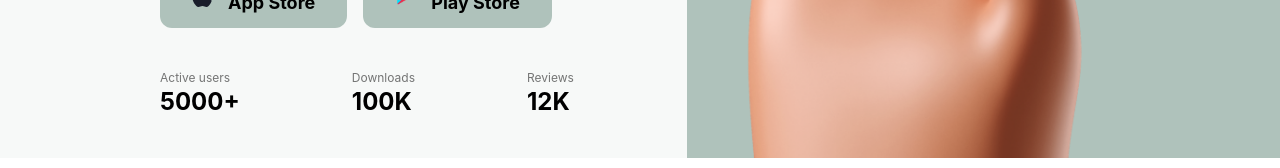
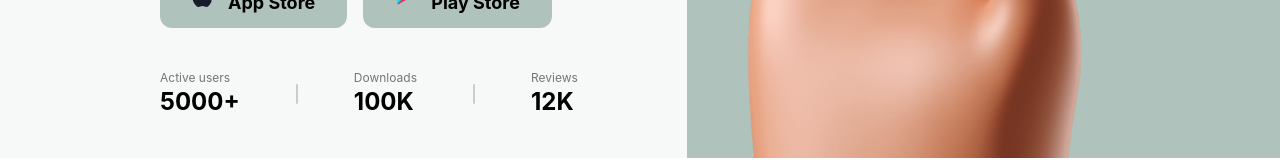
Before and after one commit to Sam15876/Nextjs-Payment-Saas-Landing-Page-Final, a Next.js app: page /home in a window 1280 px wide. Shown: the part 763-931 px from the top of the page. Built offline with nearby package versions, Linux system fonts and the light colour scheme.

Commit message:
Fix issue with separators not showing up in metrics portion of hero component

```diff
--- a/components/home/hero.js
+++ b/components/home/hero.js
@@ -61,7 +61,7 @@ function MetricsComponent({ metrics=[] }) {
         {
             metrics.map((metric, index) => {
                 return(
-                    <div key={metric.name}>
+                    <div key={metric.name} className='flex items-center'>
 
                         {/* Metric box */}
                         <div className={`flex flex-col ${!index ? 'pr-14' : 'px-14'}`}>
@@ -71,7 +71,7 @@ function MetricsComponent({ metrics=[] }) {
 
                         {
                             // Insert separator
-                            index < metrics.length - 1 && <div className='w-[2px] h-1/2 rounded-full bg-[#1D1D1C]/20' />
+                            index < metrics.length - 1 && <div className='w-[2px] h-[20px] rounded-full bg-[#1D1D1C]/20' />
                         }
                     </div>
                 )
```
